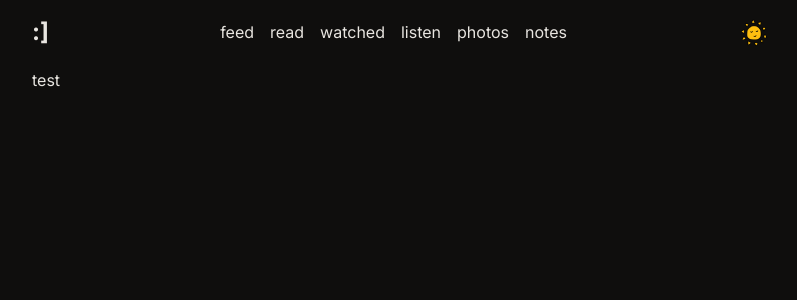
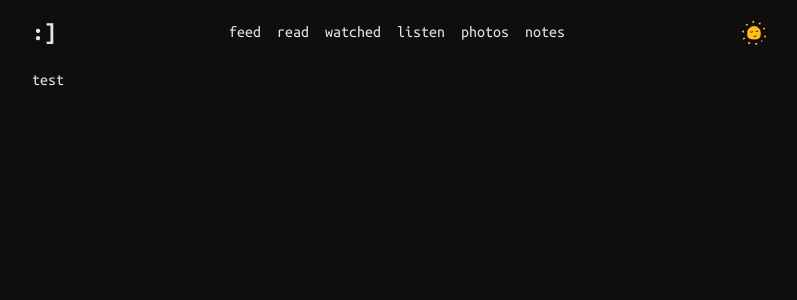
Before and after one commit to enkhhus1en/october08, a Next.js app: page / in a window 1280 px wide. Shown: the top 300 px of the page, without its empty margins (240-1037 px from the left). Built offline with nearby package versions, Linux system fonts and the light colour scheme; no server answers; the database is empty.

Commit message:
some font experiments

```diff
--- a/src/app/globals.css
+++ b/src/app/globals.css
@@ -27,7 +27,8 @@
 body {
   background: var(--background);
   color: var(--foreground);
-  font-family: var(--font-inter), var(--font-ibm-plex-mono);
+  /* font-family: var(--font-inter), var(--font-ibm-plex-mono); */
+  font-family: var(--font-ubuntu-mono);
   transition:
     background 0.3s ease,
     color 0.3s ease;
--- a/src/app/layout.tsx
+++ b/src/app/layout.tsx
@@ -1,5 +1,10 @@
 import type { Metadata } from "next";
-import { Inter, IBM_Plex_Mono } from "next/font/google";
+import {
+  Inter,
+  IBM_Plex_Mono,
+  Space_Mono,
+  Ubuntu_Mono,
+} from "next/font/google";
 import { ThemeProvider } from "next-themes";
 import { Header } from "./components/header";
 import { Tracker } from "./components/tracker";
@@ -20,6 +25,18 @@ const ibmMono = IBM_Plex_Mono({
   display: "swap",
 });
 
+const spaceMono = Space_Mono({
+  subsets: ["latin"], // choose subsets you need
+  weight: ["400", "700"], // request only weights you use
+  variable: "--font-space-mono", // optional CSS variable if you want it
+});
+
+const ubuntuMono = Ubuntu_Mono({
+  subsets: ["latin"],
+  weight: ["400", "700"], // or ['400'] if you only use regular
+  variable: "--font-ubuntu-mono",
+});
+
 export const metadata: Metadata = {
   title: ":]",
   description: "",
@@ -32,7 +49,7 @@ export default function RootLayout({
 }>) {
   return (
     <html lang="en" suppressHydrationWarning>
-      <body className={`${ibmMono.variable} ${inter.variable} antialiased`}>
+      <body className={`${ubuntuMono.variable} antialiased`}>
         <div className="flex flex-col items-center min-h-screen">
           <div className="w-full max-w-3xl p-4">
             <AuthProvider>
```
